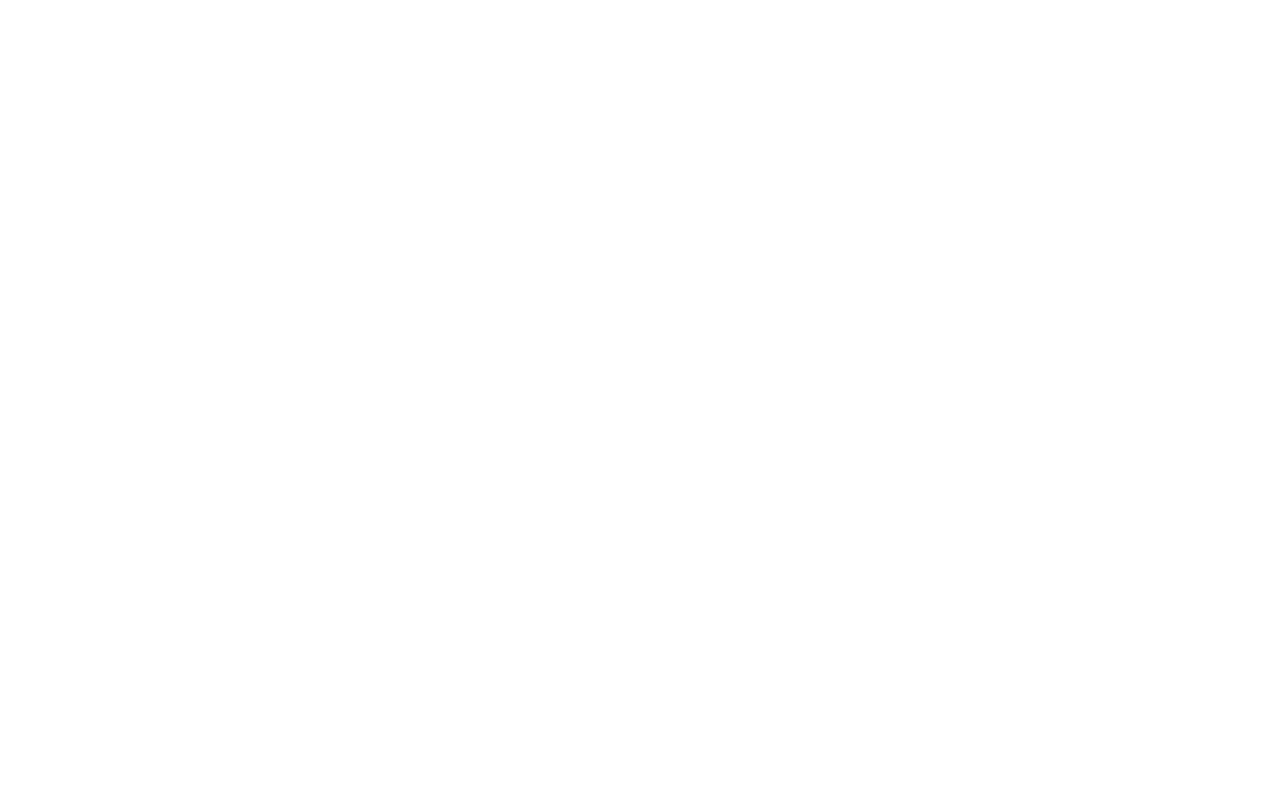
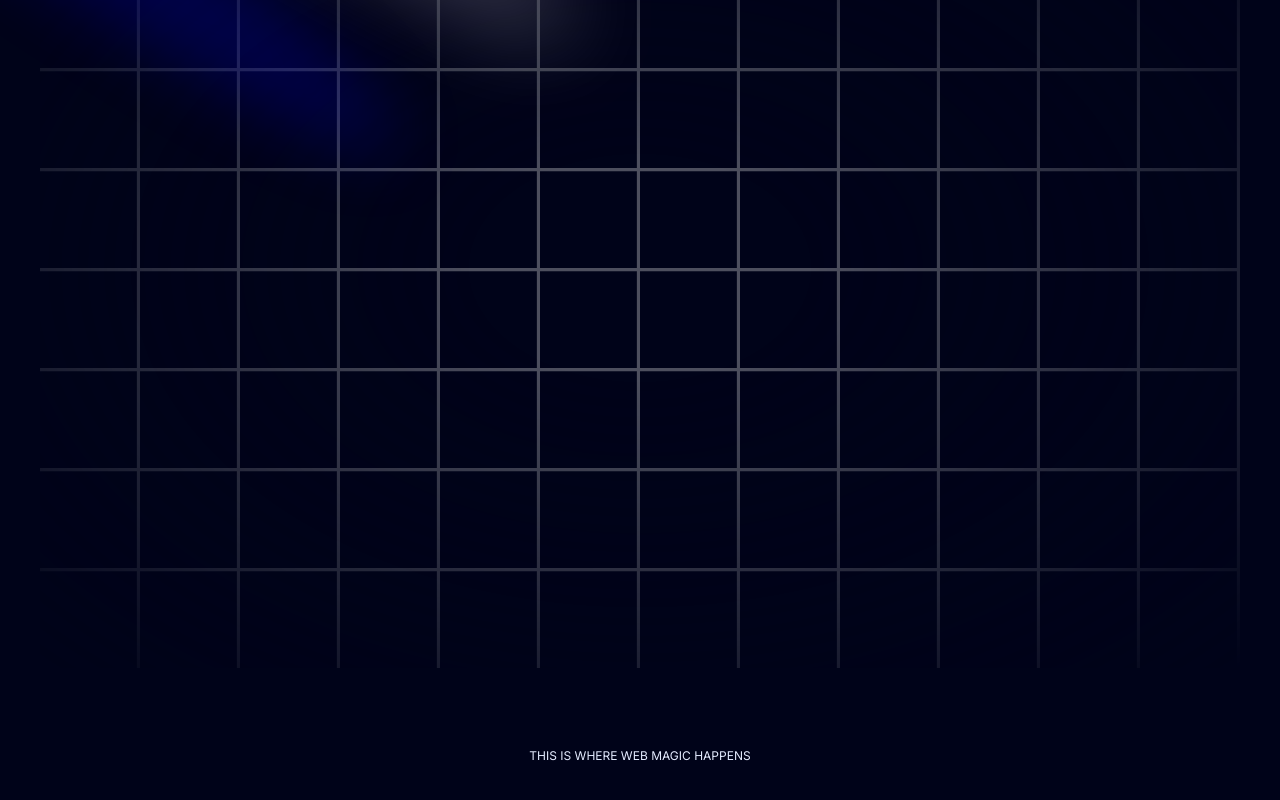
Before and after one commit to laststonedjs/portfolio-nextjs, a Next.js app: page / in a window 1280 px wide. Shown: the part 276-1076 px from the top of the page. Before the commit the page ends 800 px from the top, so only its background shows below. Built offline with nearby package versions, Linux system fonts and the light colour scheme.

Commit message:
created grid-and-dot background

```diff
--- a/app/layout.tsx
+++ b/app/layout.tsx
@@ -1,6 +1,8 @@
 import type { Metadata } from "next";
 import { Inter } from "next/font/google";
 import "./globals.css";
+// theme provider
+import { ThemeProvider } from "./provider";
 
 const inter = Inter({ subsets: ["latin"] });
 
@@ -16,7 +18,16 @@
 }>) {
   return (
     <html lang="en">
-      <body className={inter.className}>{children}</body>
+      <body className={inter.className}>
+        <ThemeProvider
+          attribute="class"
+          defaultTheme="dark"
+          enableSystem
+          disableTransitionOnChange
+        >
+          {children}
+        </ThemeProvider>
+      </body>
     </html>
   );
 }
--- /dev/null
+++ b/app/provider.tsx
@@ -0,0 +1,9 @@
+"use client";
+
+import * as React from "react";
+import { ThemeProvider as NextThemesProvider } from "next-themes";
+import { type ThemeProviderProps } from "next-themes/dist/types";
+
+export function ThemeProvider({ children, ...props }: ThemeProviderProps) {
+  return <NextThemesProvider {...props}>{children}</NextThemesProvider>;
+}
--- a/components/Hero.tsx
+++ b/components/Hero.tsx
@@ -1,25 +1,42 @@
 // components
-import { Spotlight } from './ui/Spotlight'
+import { Spotlight } from "./ui/Spotlight";
 
 const Hero = () => {
   return (
-    <div className='pb-20 pt-36'>
+    <div className="pb-20 pt-36">
+      {/* SPOTLIGHT */}
       <div>
         <Spotlight
-                className='-top-40 -left-10 md:left-32 md:-top-20 h-screen'
-                fill='white'
+          className="-top-40 -left-10 md:left-32 md:-top-20 h-screen"
+          fill="white"
         />
         <Spotlight
-                className='top-10 left-full h-[80vh] w-[50vw]'
-                fill='purple'
+          className="top-10 left-full h-[80vh] w-[50vw]"
+          fill="purple"
         />
-            <Spotlight
-                className='top-28 left-70 h-[80vh] w-[50vw]'
-                fill='blue'
+        <Spotlight className="top-28 left-70 h-[80vh] w-[50vw]" fill="blue" />
+      </div>
+
+      {/* GRID */}
+      <div
+        className="h-screen w-full dark:bg-black-100 bg-white dark:bg-grid-white/[0.3] bg-grid-black/[0.2]
+            relative flex items-center justify-center"
+      >
+        <div
+          className="absolute pointer-events-none inset-0 flex items-center justify-center dark:bg-black-100 bg-white
+            [mask-image:radial-gradient(ellipse_at_center,transparent_20%,black)]"
         />
       </div>
+
+      <div className="flex justify-center relative my-20 z-10">
+        <div className="max-w-[89vw]">
+          <h2 className="uppercase tracking-widset text-xs text-center text-blue-100 max-w-80">
+            This is where web magic happens
+          </h2>
         </div>
-  )
-}
+      </div>
+    </div>
+  );
+};
 
-export default Hero
+export default Hero;
--- a/package.json
+++ b/package.json
@@ -13,6 +13,7 @@
     "framer-motion": "^11.2.4",
     "mini-svg-data-uri": "^1.4.4",
     "next": "14.2.3",
+    "next-themes": "^0.3.0",
     "react": "^18",
     "react-dom": "^18",
     "tailwind-merge": "^2.3.0",
```
Also changed, not shown: 1 other file (tests, documents, lock files or other folders). Lines whose indentation alone changed are shown as unchanged.
